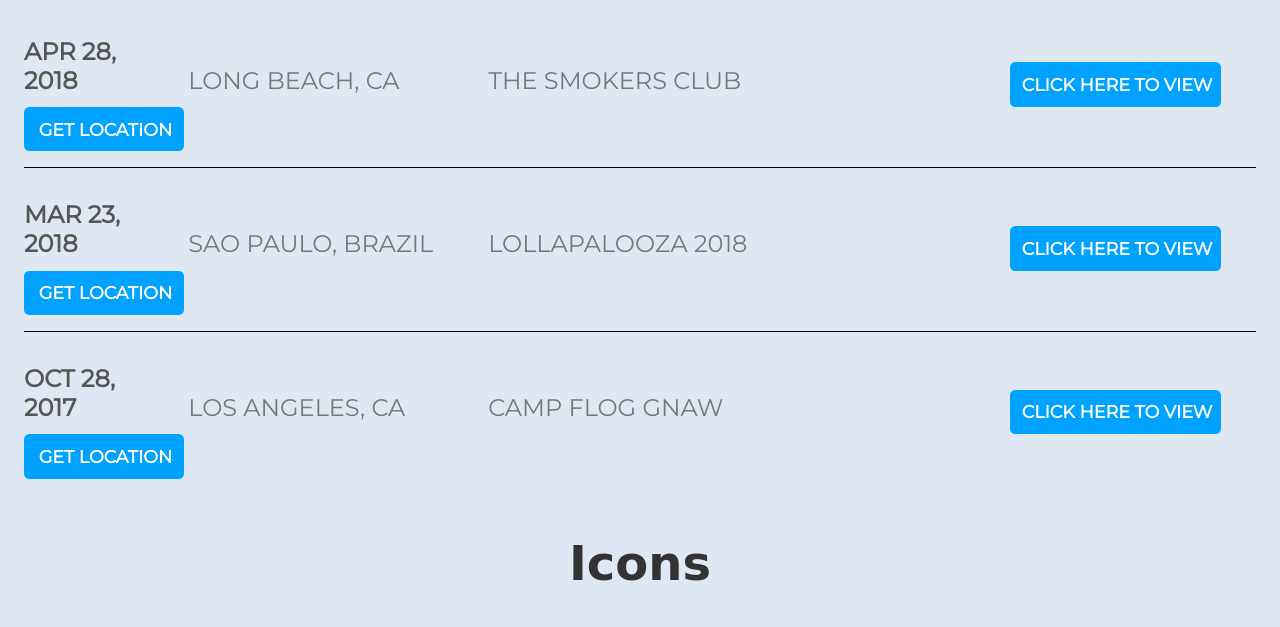
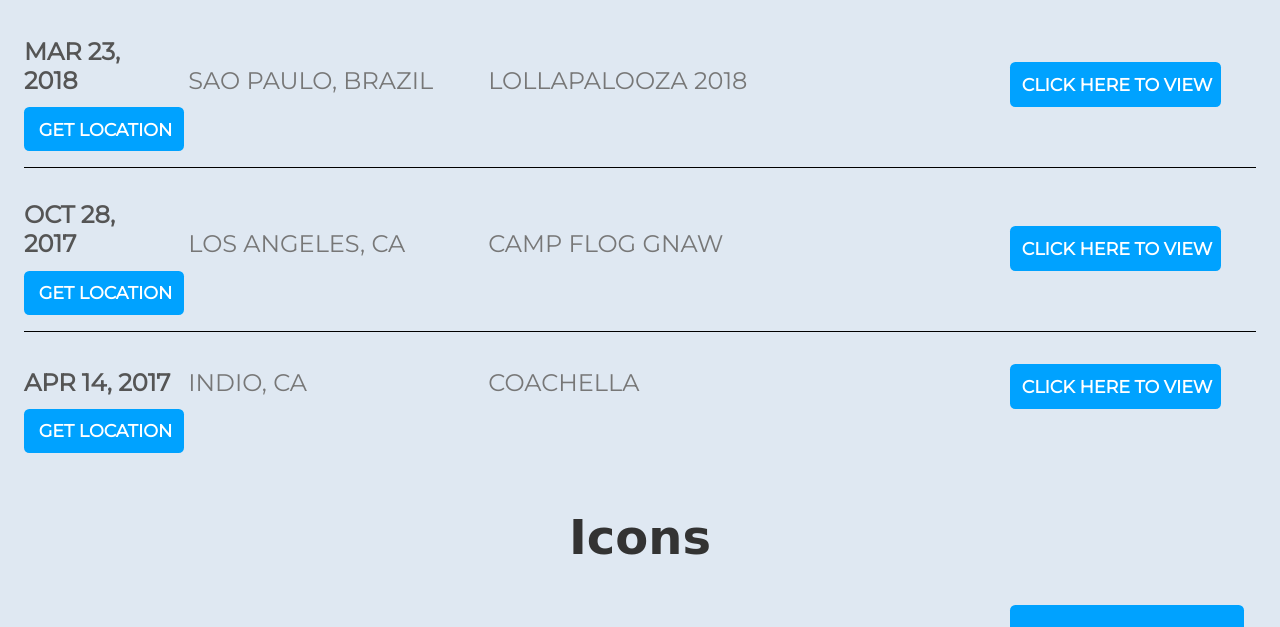
Before and after one commit to JustinRyanGalvez/MacMillerWebsite_Proj, a plain HTML site: page Index.html in a window 1280 px wide. Shown: the part 549-1176 px from the top of the page. Drawn offline with Linux system fonts and the light colour scheme; grey boxes are pictures that could not be loaded; a web font is replaced by a local one.

Commit message:
Update Index.html
Revised concert list and testing "Get Location" button on 100% zoom

```diff
--- a/Index.html
+++ b/Index.html
@@ -29,39 +29,41 @@
             <h2 class="section-header">Tours</h2>
             <div>
                 <div class="tour-row">
-                    <span class="tour-item tour-date">APR 28, 2018</span>
-                    <span class="tour-item tour-city">LONG BEACH, CA</span>
-                    <span class="tour-item tour-arena">THE SMOKERS CLUB </span>
-                    <a href="https://www.youtube.com/watch?v=y1CbLIeojH4&t=707s" target="_blank">
-                        <button class="btn tour-item tour-btn btn-primary" type='button'>CLICK HERE TO VIEW</button>
-                    </a>
-                    <a href="https://g.page/the-queen-mary-hotel?share" target="_blank">
-                        <button class="btn tour-item tour-btn btn-primary btn-group" type="button">GET LOCATION</button>
-                    </a>
-                </div>
-                <div class="tour-row">
                     <span class="tour-item tour-date">MAR 23, 2018</span>
                     <span class="tour-item tour-city">SAO PAULO, BRAZIL</span>
                     <span class="tour-item tour-arena">LOLLAPALOOZA 2018</span>
                     <a href="https://www.youtube.com/watch?v=1mSEuwM9NOE" target="_blank">
-                        <button class="btn tour-item tour-btn btn-primary" type='button'>CLICK HERE TO VIEW</button>
+                        <button class="btn tour-item tour-btn btn-primary pad" type='button'>CLICK HERE TO VIEW</button>
                     </a>
                     <a href="https://goo.gl/maps/ShYNThBqMmGgaWEv7" target="_blank">
                     <button class="btn tour-item tour-btn btn-primary btn-group" type="button">GET LOCATION</button>
                     </a>
                 </div>
-
                 <div class="tour-row">
                     <span class="tour-item tour-date">OCT 28, 2017</span>
                     <span class="tour-item tour-city">LOS ANGELES, CA</span>
                     <span class="tour-item tour-arena">CAMP FLOG GNAW</span>
                     <a href="https://www.youtube.com/watch?v=yU5Mt_dKg5k" target="_blank">
-                        <button class="btn tour-item tour-btn btn-primary" type='button'>CLICK HERE TO VIEW</button>
+                        <button class="btn tour-item tour-btn btn-primary pad" type='button'>CLICK HERE TO VIEW</button>
                     </a>
                     <a href="https://goo.gl/maps/QWnaZpvRPCxRCUYb9" target="_blank">
                     <button class="btn tour-item tour-btn btn-primary btn-group" type="button">GET LOCATION</button>
                     </a>
                 </div>
+                <div class="tour-row">
+                    <span class="tour-item tour-date">APR 14, 2017</span>
+                    <span class="tour-item tour-city">INDIO, CA</span>
+                    <span class="tour-item tour-arena">COACHELLA</span>
+                    <a href="https://www.youtube.com/watch?v=S2k99-bopIc" target="_blank">
+                        <button class="btn tour-item tour-btn btn-primary pad" type='button'>CLICK HERE TO VIEW</button>
+                    </a>
+                    <a href="https://goo.gl/maps/RPrZ6NLMqKf1wgEf7" target="_blank">
+                        <button class="btn tour-item tour-btn btn-primary btn-group" type="button">GET LOCATION</button>
+                    </a>
+                </div>
+
+
+
             </div>
         </section>
         <section class="container content-section about-icon-padding">
```
